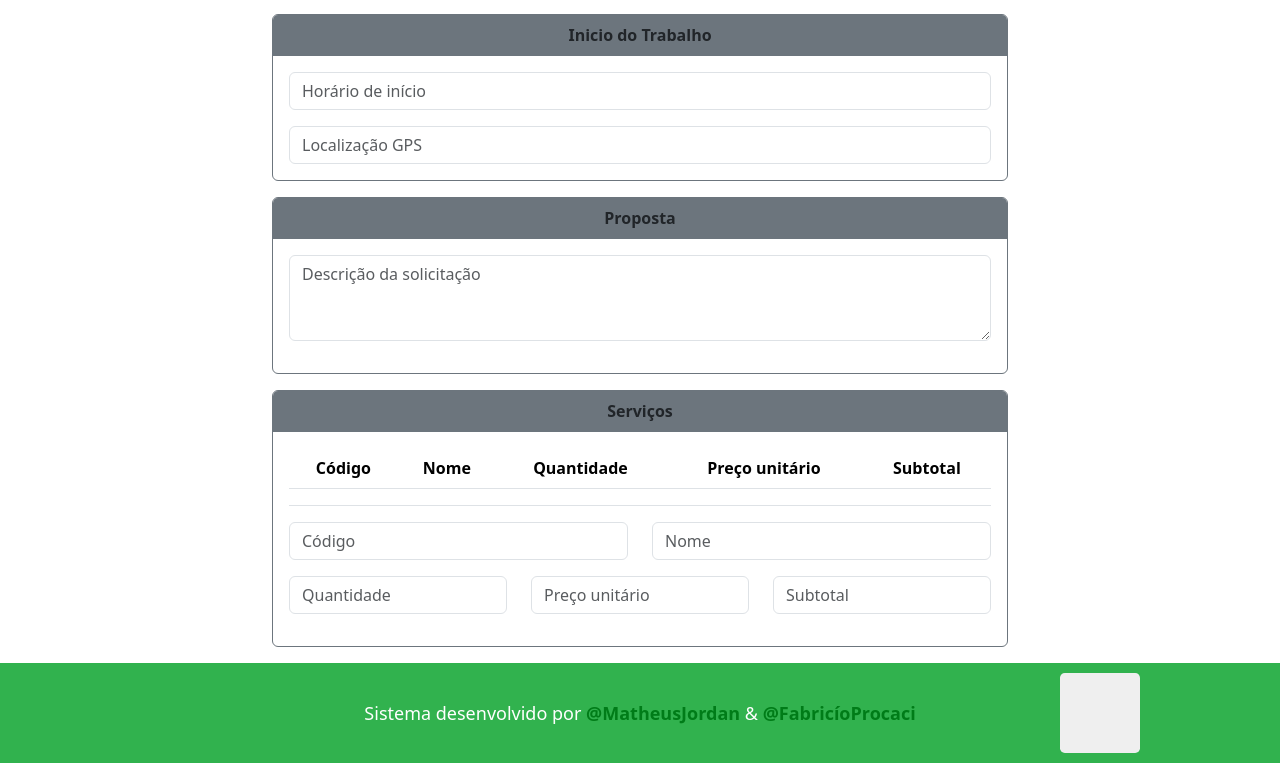
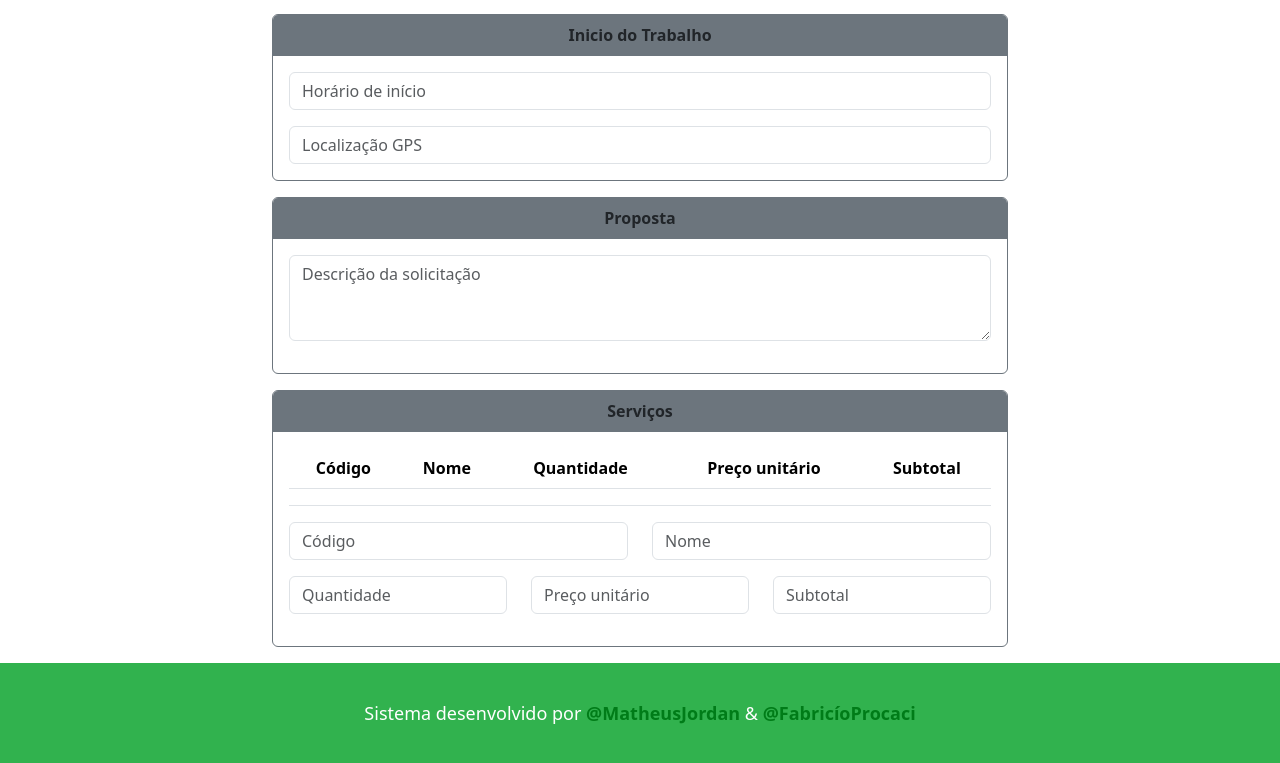
Before and after one commit to fprocaci/borgOrcamentos, an Angular app: page / in a window 1280 px wide. Shown: the part 1032-1795 px from the top of the page. Built offline with nearby package versions, Linux system fonts and the light colour scheme.

Commit message:
Modificando o footer

```diff
--- a/package.json
+++ b/package.json
@@ -19,6 +19,8 @@
     "@angular/platform-browser-dynamic": "^16.0.0",
     "@angular/router": "^16.0.0",
     "@fortawesome/angular-fontawesome": "^0.13.0",
+    "@fortawesome/fontawesome-svg-core": "^6.4.0",
+    "@fortawesome/free-solid-svg-icons": "^6.4.0",
     "bootstrap": "^5.3.0-alpha3",
     "rxjs": "~7.8.0",
     "tslib": "^2.3.0",
--- a/src/app/footer/footer.component.css
+++ b/src/app/footer/footer.component.css
@@ -27,13 +27,4 @@
 }
 footer .content p a:hover {
   color: #ffffff;
-}
-footer .content button {
-  width: 5rem;
-  height: 5rem;
-  position: absolute;
-  right: 100px;
-  border-radius: 0.3rem;
-  outline: none;
-  border: none;
 }/*# sourceMappingURL=footer.component.css.map */
--- a/src/app/footer/footer.component.html
+++ b/src/app/footer/footer.component.html
@@ -12,7 +12,5 @@
         ><span> @FabricíoProcaci</span></a
       >
     </p>
-
-    <button class="button"><i class="fa-light fa-angle-down"></i></button>
   </div>
 </footer>
--- a/src/app/footer/footer.component.scss
+++ b/src/app/footer/footer.component.scss
@@ -34,16 +34,5 @@
         color: #ffffff;
       }
     }
-
-    button {
-      width: 5rem;
-      height: 5rem;
-      position: absolute;
-      right: 100px;
-
-      border-radius: 0.3rem;
-      outline: none;
-      border: none;
-    }
   }
 }
```
Also changed, not shown: src/app/app.module.ts (+4 -12 lines), 2 other files (tests, documents, lock files or other folders).
